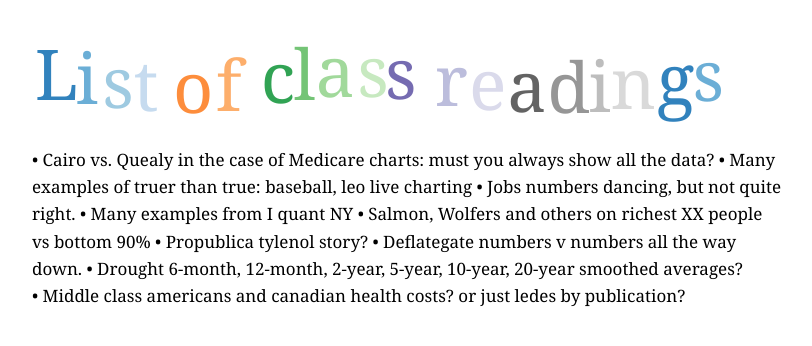
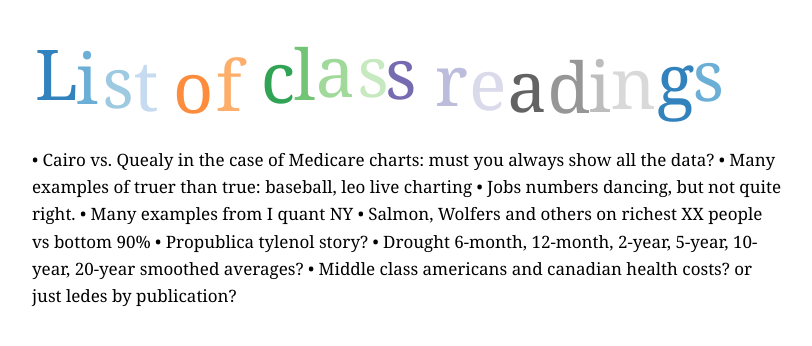
Before and after one commit to kpq/spring-2015, a Jekyll site: the page built from misc/readings-list.md, in a window 1280 px wide. Shown: the top 346 px of the page, without its empty margins (233-1045 px from the left). Built offline with Jekyll 4.4.1, drawn with Linux system fonts in a browser that asks for light colours; Markdown is read by kramdown in place of the engine named in the settings; part of the change alters nothing that is shown.

```diff
--- a/_config.yml
+++ b/_config.yml
@@ -3,4 +3,4 @@ markdown: redcarpet
 redcarpet:
   extensions: [smart]
 pygments: true
-baseurl: /nyu-data-journalism-fall-2014
+baseurl: /spring-2015
--- a/misc/readings-list.md
+++ b/misc/readings-list.md
@@ -11,6 +11,5 @@ title: Class Policies
 • Many examples from I quant NY
 • Salmon, Wolfers and others on richest XX people vs bottom 90%
 • Propublica tylenol story?
-• Deflategate numbers v numbers all the way down.
 • Drought 6-month, 12-month, 2-year, 5-year, 10-year, 20-year smoothed averages?
 • Middle class americans and canadian health costs? or just ledes by publication?
```
Also changed, not shown: 6 other files.
